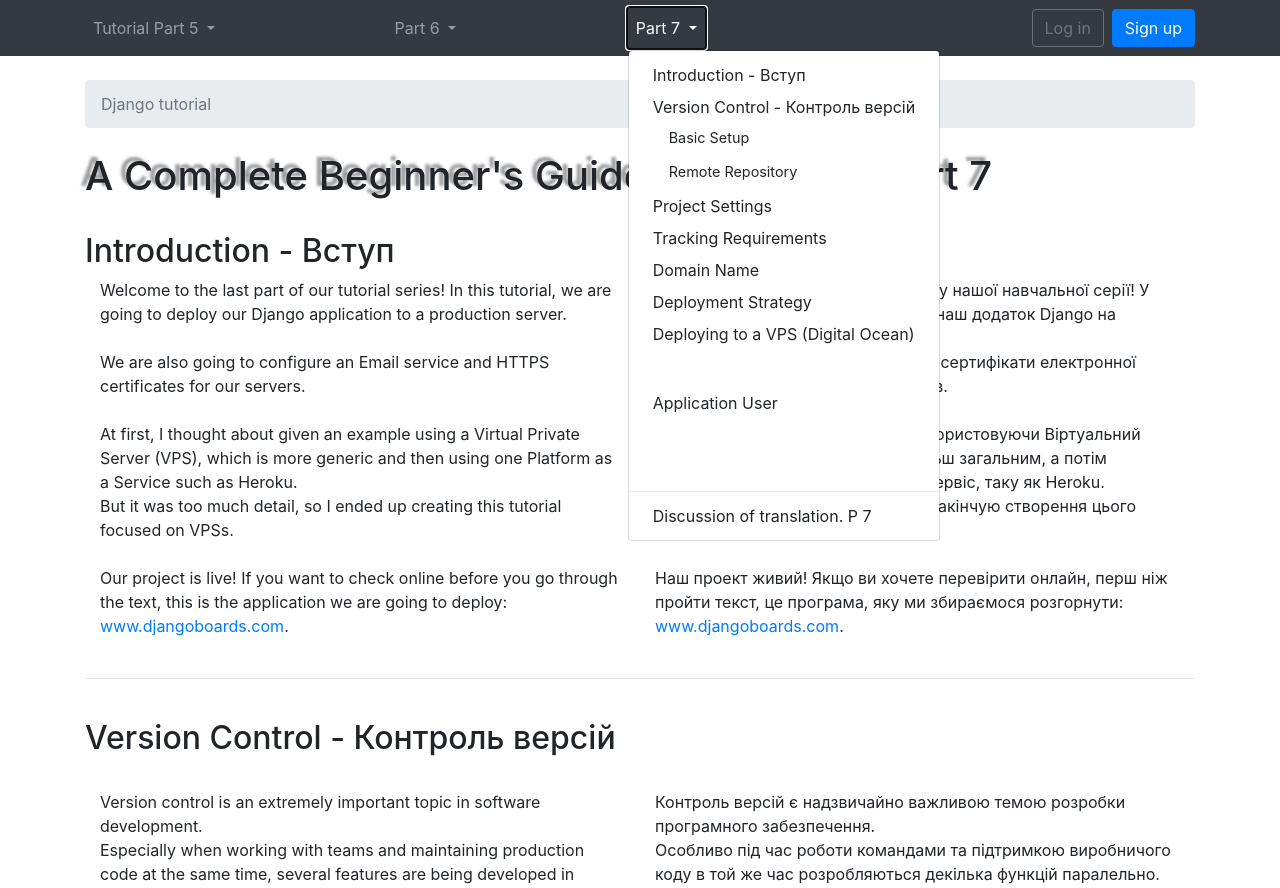
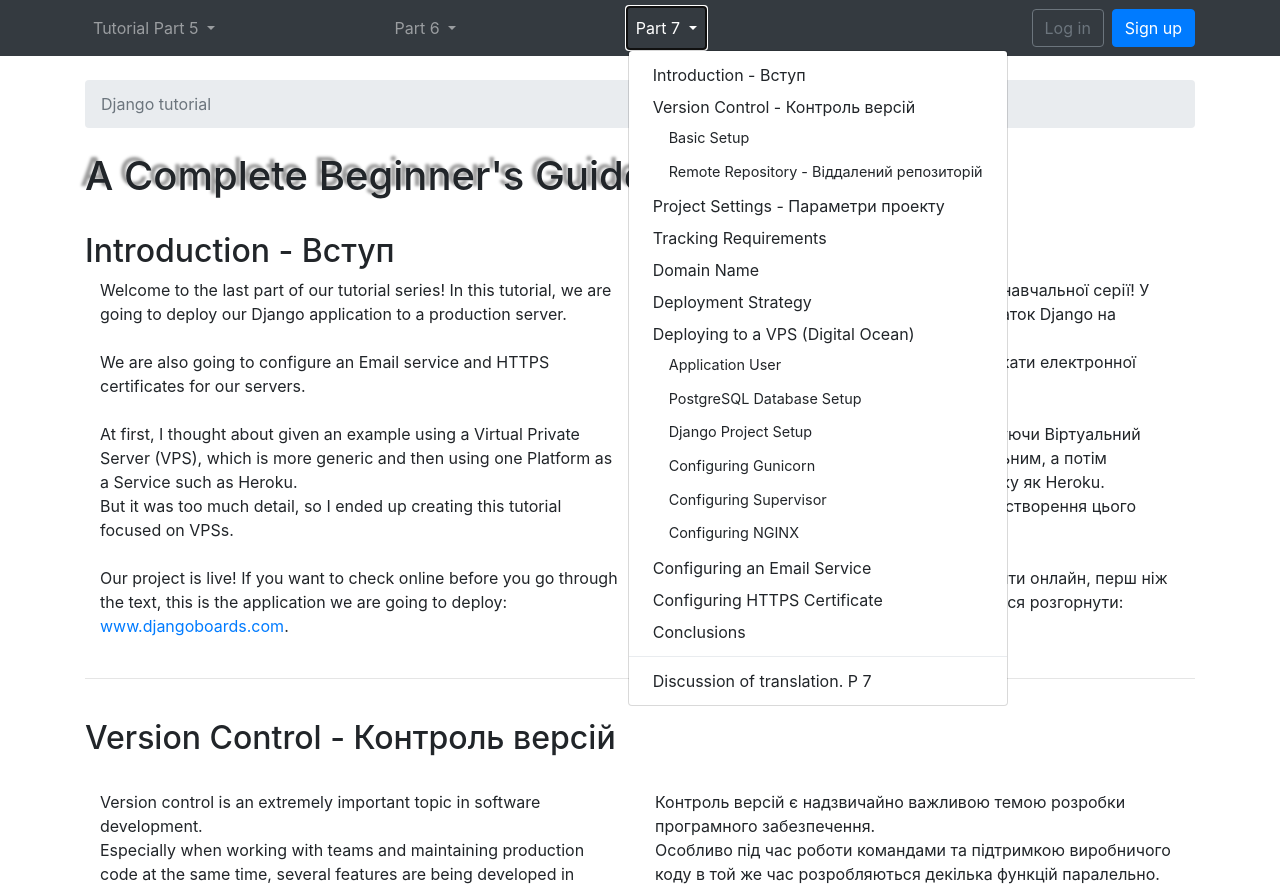
Before and after one commit to ownmir/Compilation, a Django app: page /7/ in a window 1280 px wide, after a click on "Part 7"; the page is wider, and only the part inside the window is pictured. Shown: the top 888 px of that part. Run offline with Django 3.2, Linux system fonts and the light colour scheme; parts of the project's set-up code (start-up, migrations or seed data) failed here and were passed over; some libraries are stand-ins or nearby versions.

Commit message:
'ver0.1.5WorkWithMenuGuide7'

```diff
--- a/translate_tutor/templates/translate_tutor/trans_tutor7.html
+++ b/translate_tutor/templates/translate_tutor/trans_tutor7.html
@@ -43,23 +43,30 @@
       <div class="dropdown-menu" aria-labelledby="userMenu07">
         <a class="dropdown-item" href="#intro">Introduction - Вступ</a>
         <a class="dropdown-item" href="#VerControl">Version Control - Контроль версій</a>
-          <a class="dropdown-item" style="padding-left: 2.5rem; font-size: 0.9rem; margin-bottom: 0.25rem" href="#BasicSetup">Basic Setup</a>
           <a class="dropdown-item" style="padding-left: 2.5rem; font-size: 0.9rem; margin-bottom: 0.25rem"
-             href="#RemoteRepository">Remote Repository</a>
-          <a class="dropdown-item" href="#ProjectSettings">Project Settings</a>
+             href="#BasicSetup">Basic Setup</a>
+          <a class="dropdown-item" style="padding-left: 2.5rem; font-size: 0.9rem; margin-bottom: 0.25rem"
+             href="#RemoteRepository">Remote Repository - Віддалений репозиторій</a>
+          <a class="dropdown-item" href="#ProjectSettings">Project Settings - Параметри проекту</a>
           <a class="dropdown-item" href="#TrackingRequirements">Tracking Requirements</a>
           <a class="dropdown-item" href="#DomainName">Domain Name</a>
           <a class="dropdown-item" href="#DeploymentStrategy">Deployment Strategy</a>
           <a class="dropdown-item" href="#DeployingVPS">Deploying to a VPS (Digital Ocean)</a>
-          <a class="dropdown-item" href="#ApplicationUser"><pre>     </pre>Application User</a>
-          <a class="dropdown-item" href="#"></a>
-          <a class="dropdown-item" href="#"></a>
-          <a class="dropdown-item" href="#"></a>
-          <a class="dropdown-item" href="#"></a>
-          <a class="dropdown-item" href="#"></a>
-          <a class="dropdown-item" href="#"></a>
-          <a class="dropdown-item" href="#"></a>
-          <a class="dropdown-item" href="#"></a>
+          <a class="dropdown-item" style="padding-left: 2.5rem; font-size: 0.9rem; margin-bottom: 0.25rem"
+             href="#ApplicationUser">Application User</a>
+          <a class="dropdown-item" style="padding-left: 2.5rem; font-size: 0.9rem; margin-bottom: 0.25rem"
+             href="#PostgreSQLDatabaseSetup">PostgreSQL Database Setup</a>
+          <a class="dropdown-item" style="padding-left: 2.5rem; font-size: 0.9rem; margin-bottom: 0.25rem"
+             href="#Django Project Setup">Django Project Setup</a>
+          <a class="dropdown-item" style="padding-left: 2.5rem; font-size: 0.9rem; margin-bottom: 0.25rem"
+             href="#ConfiguringGunicorn">Configuring Gunicorn</a>
+          <a class="dropdown-item" style="padding-left: 2.5rem; font-size: 0.9rem; margin-bottom: 0.25rem"
+             href="#ConfiguringSupervisor">Configuring Supervisor</a>
+          <a class="dropdown-item" style="padding-left: 2.5rem; font-size: 0.9rem; margin-bottom: 0.25rem"
+             href="#ConfiguringNGINX">Configuring NGINX</a>
+          <a class="dropdown-item" href="#ConfiguringEmailService">Configuring an Email Service</a>
+          <a class="dropdown-item" href="#Configuring HTTPS Certificate">Configuring HTTPS Certificate</a>
+          <a class="dropdown-item" href="#Conclusions">Conclusions</a>
         <div class="dropdown-divider"></div>
         <a class="dropdown-item" href="{% url 'category_topics' 3 %}">Discussion of translation. P 7</a>
       </div>
@@ -492,7 +499,7 @@
         </div>
     </div>
     <br><br>
-    <H3>Remote Repository - Віддалений репозиторій</H3><br>
+    <H3 id="RemoteRepository">Remote Repository - Віддалений репозиторій</H3><br>
     <div class="container">
         <div class="row">
             <span class="col foreign1">
@@ -630,7 +637,7 @@
     https://github.com/sibtc/django-beginners-guide</a>
     <br>
     <hr><br>
-    <H2>Project Settings - Параметри проекту</H2><br>
+    <H2 id="ProjectSettings">Project Settings - Параметри проекту</H2><br>
     <div class="container">
         <div class="row">
             <span class="col foreign1">
```
